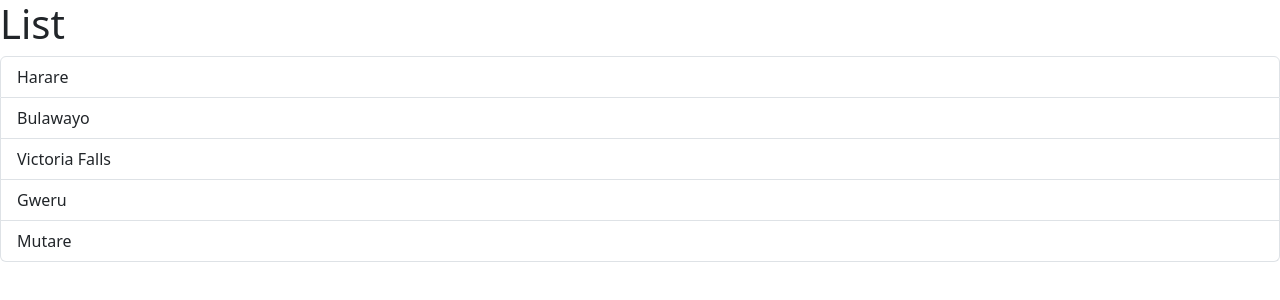
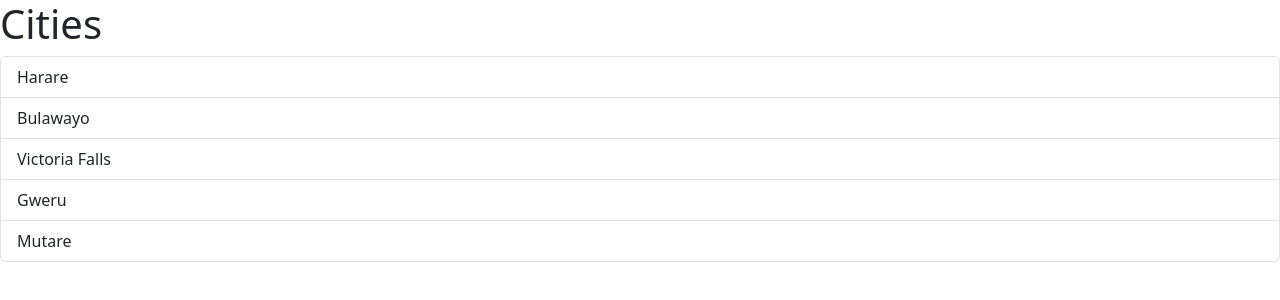
Before and after one commit to AbigirlMuchineripi/react-tutorial, a React (Vite) app: page / in a window 1280 px wide. Shown: the top 300 px of the page. Built offline with nearby package versions, Linux system fonts and the light colour scheme.

Commit message:
passing input via props

```diff
--- a/src/App.tsx
+++ b/src/App.tsx
@@ -1,5 +1,14 @@
 import ListGroup from "./components/ListGroup";
-function App(){
-  return <div><ListGroup/></div>
+function App() {
+  const items = ["Harare", "Bulawayo", "Victoria Falls", "Gweru", "Mutare"];
+
+  const handleSelectItem = (item :string)=>{
+    console.log(item);
+  }
+  return (
+    <div>
+      <ListGroup items={items} heading="Cities" onSelectItem={handleSelectItem} />
+    </div>
+  );
 }
 export default App;
--- a/src/components/ListGroup.tsx
+++ b/src/components/ListGroup.tsx
@@ -1,25 +1,31 @@
 import { useState } from "react";
 
-function ListGroup() {
-  const items = ["Harare", "Bulawayo", "Victoria Falls", "Gweru", "Mutare"];
- // let selectedIndex = 0;
+interface Props {
+    items: string[];
+    heading: string;
+    //(item: string) => void
+    onSelectItem:(item: string) => void;
+
+}
+
+function ListGroup({ items, heading, onSelectItem } : Props) {
+
   //Hook
   const [selectedIndex, setSelectedIndex] = useState(-1);
-  /*arr[0] variable (selectedIndex)
-  arr[1] updater function (setSelectedIndex) => {
-  */
-
+  /*arr[0] variable (selectedIndex) arr[1] updater function (setSelectedIndex) => {*/
 
   return (
     <>
-      <h1>List</h1>
+      <h1>{heading}</h1>
       {items.length === 0 && <p>No item found</p>}
       <ul className="list-group">
         {items.map((item, index) => (
           <li
             className={ selectedIndex === index ? 'list-group-item active' : 'list-group-item'}
             key={item}
-            onClick={() => { setSelectedIndex(index); }}
+            onClick={() => { setSelectedIndex(index);
+            onSelectItem(item);
+             }}
           >
             {item}
           </li>
```
